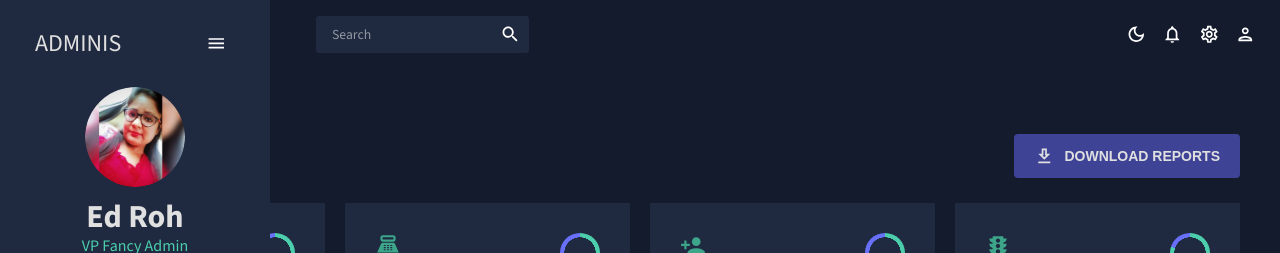
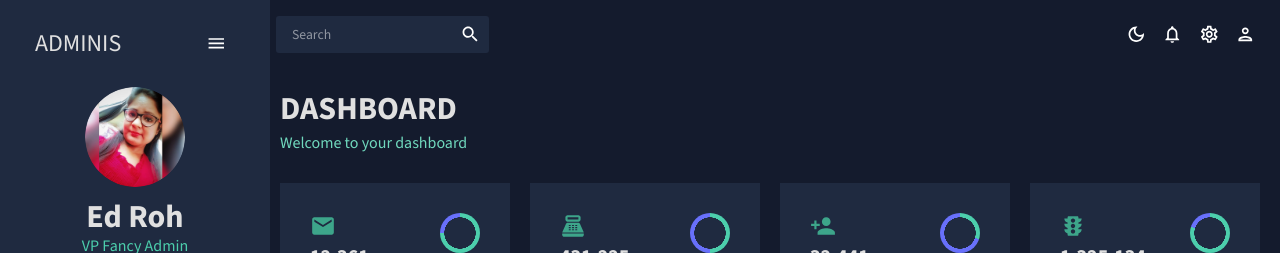
Before and after one commit to Ishika22318/Admin-Dashboard, a React (Create React App) app: page / in a window 1280 px wide. Shown: the top 253 px of the page. Built offline with nearby package versions, Linux system fonts and the light colour scheme.

Commit message:
initial commit

```diff
--- a/src/scenes/dashboard/index.jsx
+++ b/src/scenes/dashboard/index.jsx
@@ -11,6 +11,7 @@ import LineChart from "../../components/LineChart";
 import GeographyChart from "../../components/GeographyChart";
 import BarChart from "../../components/BarChart";
 import StatBox from "../../components/StatBox";
+import '../styles.css';
 import ProgressCircle from "../../components/ProgressCircle";
 
 const Dashboard = () => {
@@ -18,12 +19,12 @@ const Dashboard = () => {
   const colors = tokens(theme.palette.mode);
 
   return (
-    <Box className = "page-content" m="20px">
+    <Box className = "page-content" >
       {/* HEADER */}
-      <Box display="flex" justifyContent="space-between" alignItems="center">
+      <Box alignItems="center">
         <Header title="DASHBOARD" subtitle="Welcome to your dashboard" />
 
-        <Box>
+        {/* <Box>
           <Button
             sx={{
               backgroundColor: colors.blueAccent[700],
@@ -36,9 +37,8 @@ const Dashboard = () => {
             <DownloadOutlinedIcon sx={{ mr: "10px" }} />
             Download Reports
           </Button>
-        </Box>
+        </Box> */}
       </Box>
-
       {/* GRID & CHARTS */}
       <Box
         display="grid"
--- a/src/scenes/global/Topbar.jsx
+++ b/src/scenes/global/Topbar.jsx
@@ -1,6 +1,7 @@
 import { Box, IconButton, useTheme } from "@mui/material";
 import { useContext } from "react";
 import { colorModeContext, tokens } from "../../theme";
+import '../styles.css';
 import InputBase from "@mui/material/InputBase";
 import LightModeOutlinedIcon from "@mui/icons-material/LightModeOutlined";
 import DarkModeOutlinedIcon from "@mui/icons-material/DarkModeOutlined";
--- a/src/scenes/styles.css
+++ b/src/scenes/styles.css
@@ -8,6 +8,6 @@
   }
 
   .page-content {
-    margin-left: 300px;
+    margin-left: 260px;
     padding: 20px;
   }
```
